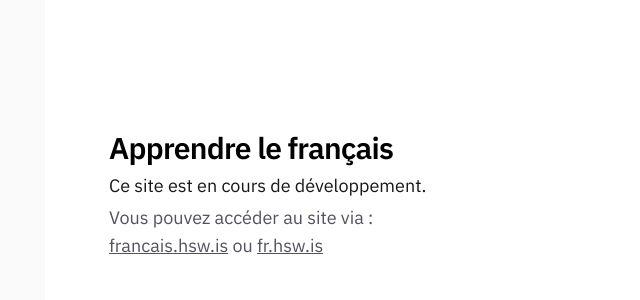
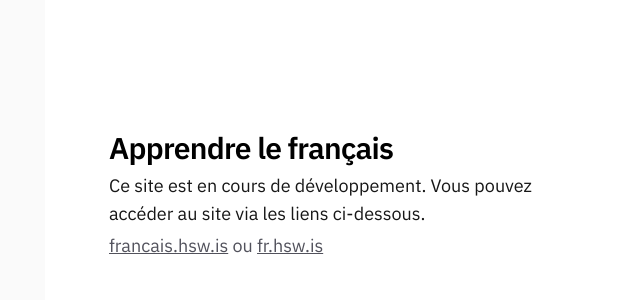
Before and after one commit to disfordave/provence, a Next.js app: page / in a window 1280 px wide. Shown: the top 300 px of the page, without its empty margins (211-851 px from the left). Built offline with nearby package versions, Linux system fonts and the light colour scheme.

Commit message:
Clarify homepage access instructions
Refined the landing page copy by moving the access guidance into the main development-status paragraph and removing the redundant intro text before the link block. This makes the message clearer and less repetitive.

```diff
--- a/src/app/page.tsx
+++ b/src/app/page.tsx
@@ -9,11 +9,11 @@ export default function Home() {
             Apprendre le français
           </h1>
           <p className="max-w-md text-lg">
-            Ce site est en cours de développement.
+            Ce site est en cours de développement. Vous pouvez accéder au site
+            via les liens ci-dessous.
           </p>
           <div>
             <p className="max-w-md text-lg text-zinc-600 dark:text-zinc-400">
-              Vous pouvez accéder au site via : <br />
               <a
                 href="https://francais.hsw.is"
                 target="_blank"
```
